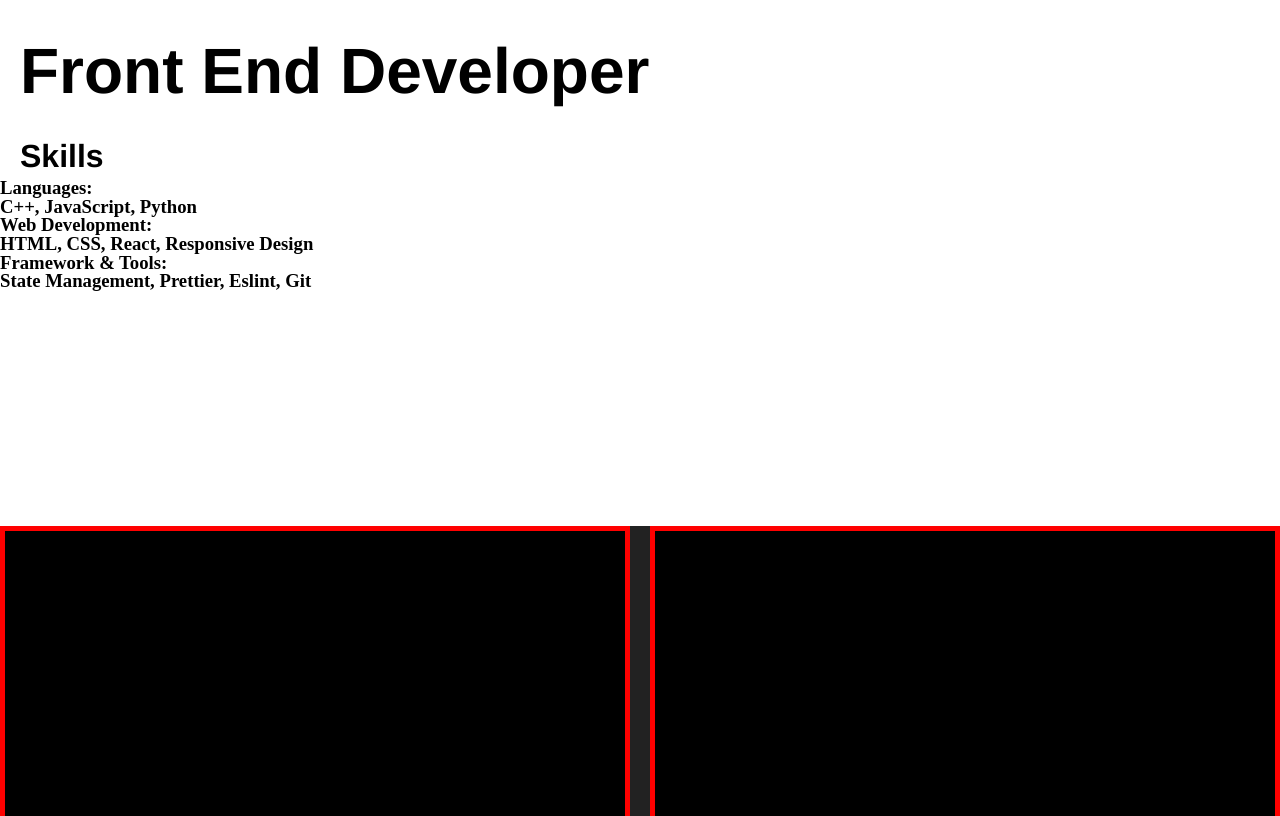
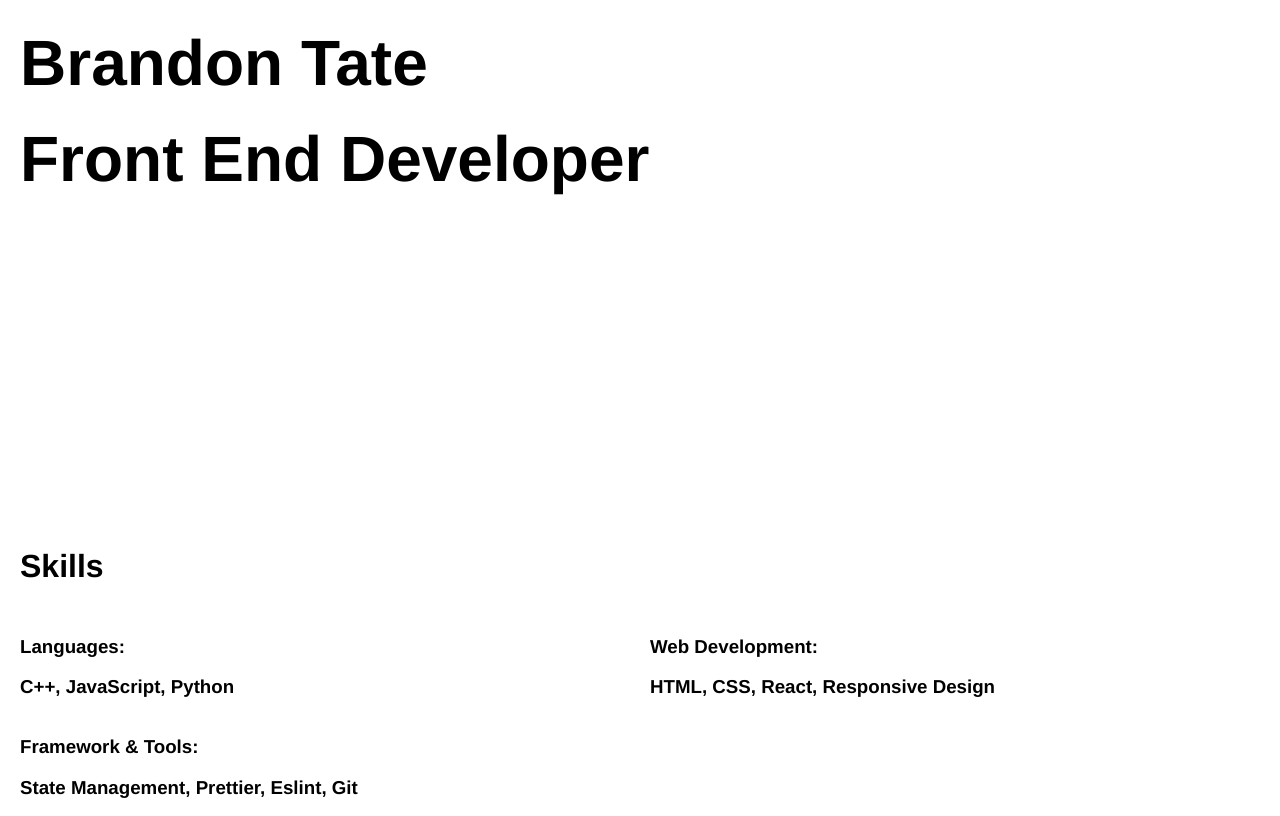
Before and after one commit to TatesWorkAcc/portfolio-site, a React (Vite) app: page / in a window 1280 px wide. Shown: the part 284-1100 px from the top of the page. Built offline with nearby package versions, Linux system fonts and the light colour scheme.

Commit message:
made fade in Skills/Contacts

```diff
--- a/src/App.jsx
+++ b/src/App.jsx
@@ -1,6 +1,7 @@
 import Header from "./header"
 import Name from "./Name"
 import Body from "./Body"
+import SkillsContacts from "./SkillsContacts"
 
 function App() {
 
@@ -8,6 +9,7 @@ function App() {
     <>
       <Header></Header>
       <Name></Name>
+      <SkillsContacts></SkillsContacts>
       <Body></Body>
     </>
   )
--- a/src/Name.jsx
+++ b/src/Name.jsx
@@ -6,14 +6,7 @@ function Name(){
             <div className="name-container">
                 <h1 className="intro name-text font-text">Brandon Tate</h1>
                 <h2 className="intro profession-text font-text">Front End Developer</h2>
-                <div className="skill-container">
-                    <h3 className="intro skills-text font-text">Skills</h3>
-                    <div className="skill-grid">
-                    <h3>Languages:</h3> <h3>C++, JavaScript, Python</h3>
-                    <h3>Web Development:</h3> <h3>HTML, CSS, React, Responsive Design</h3>
-                    <h3>Framework & Tools:</h3> <h3>State Management, Prettier, Eslint, Git</h3>
-                    </div>
-                </div>
+
             </div>
 
         </>
--- /dev/null
+++ b/src/SkillsContacts.jsx
@@ -0,0 +1,47 @@
+import { motion } from "motion/react"
+
+function SkillsContacts(){
+
+    return(
+        <div className="skillscontacts-container">
+        <motion.div className="skill-container"
+        initial={{ opacity: 0, y: 50}}
+        whileInView={{opacity:1, y: 0}}
+        transition={{ duration: 1}}
+        style={{position: "absolute"}}>
+
+                    <h3 className="intro skills-text font-text">Skills</h3>
+                        <div className="grid-spacing">
+                            <div className="font-text">
+                                <h3>Languages:</h3> <h3>C++, JavaScript, Python</h3>
+                            </div>
+                            <div className="font-text">
+                                <h3>Web Development:</h3> <h3>HTML, CSS, React, Responsive Design</h3>
+                            </div>
+                            <div className="font-text">
+                                <h3>Framework & Tools:</h3> <h3>State Management, Prettier, Eslint, Git</h3>
+                            </div>
+                        </div>
+                    <div className="contact-grid">
+                        <h3 className="intro skills-text font-text">Contacts</h3>
+                        <div className="grid-spacing">
+                            <div className="font-text">
+                                <h3 >Email:</h3> <h3>TatesWorkAcc@gmail.com</h3>
+                            </div>
+                            <div className="font-text">
+                                <h3 >Linkedin:</h3> <h3><a href="https://www.linkedin.com/in/brandon-tate-2bb32b2b1/">linkedin.com/in/brandon-tate-2bb32b2b1/</a> </h3>
+                            </div>
+                            <div className="font-text">
+                                <h3 >GitHub:</h3> <h3><a href="https://github.com/TatesWorkAcc">github.com/TatesWorkAcc/</a> </h3>
+                            </div>
+                            <div className="font-text">
+                                <h3 className="font-text">Phone Number:</h3> <h3>702-559-8889</h3>
+                            </div>
+                        </div>
+                    </div>
+        </motion.div>
+    </div>
+    )
+
+}
+export default SkillsContacts
--- a/src/index.css
+++ b/src/index.css
@@ -57,12 +57,29 @@ html, body {
 .skills-text{
   font-size: clamp(1rem, 5vw, 2rem);
 }
+
+
+.grid-spacing{
+  display: grid;
+  grid-template-columns: repeat(auto-fit, minmax(500px, 1fr));
+  grid-template-rows: auto;
+  padding-left: 20px;
+  font-size: clamp(1rem, 5vw, 1rem)
+}
+/* skillscontacts */
+.skillscontacts-container{
+  margin-bottom: 20px;
+}
+.skill-container{
+  width: 100vw;
+  height: 100vh;
+}
 /* body */
 .body-container{
   display: grid;
   grid-template-columns: repeat(auto-fit, minmax(500px, 1fr));
   grid-template-rows: auto;
-  margin-top: 10px;
+  margin-top:700px;
   width: 100vw;
   height: 200vh;
   background-color: rgb(34, 34, 34);
```
